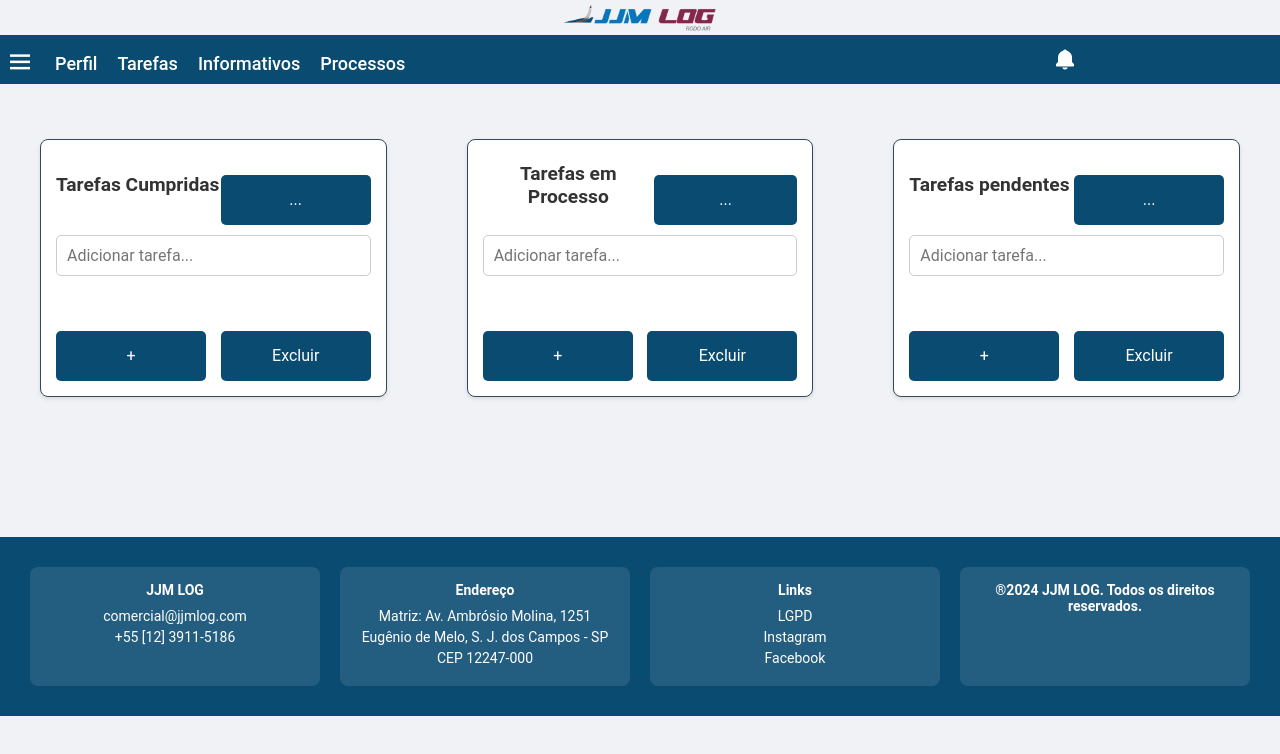
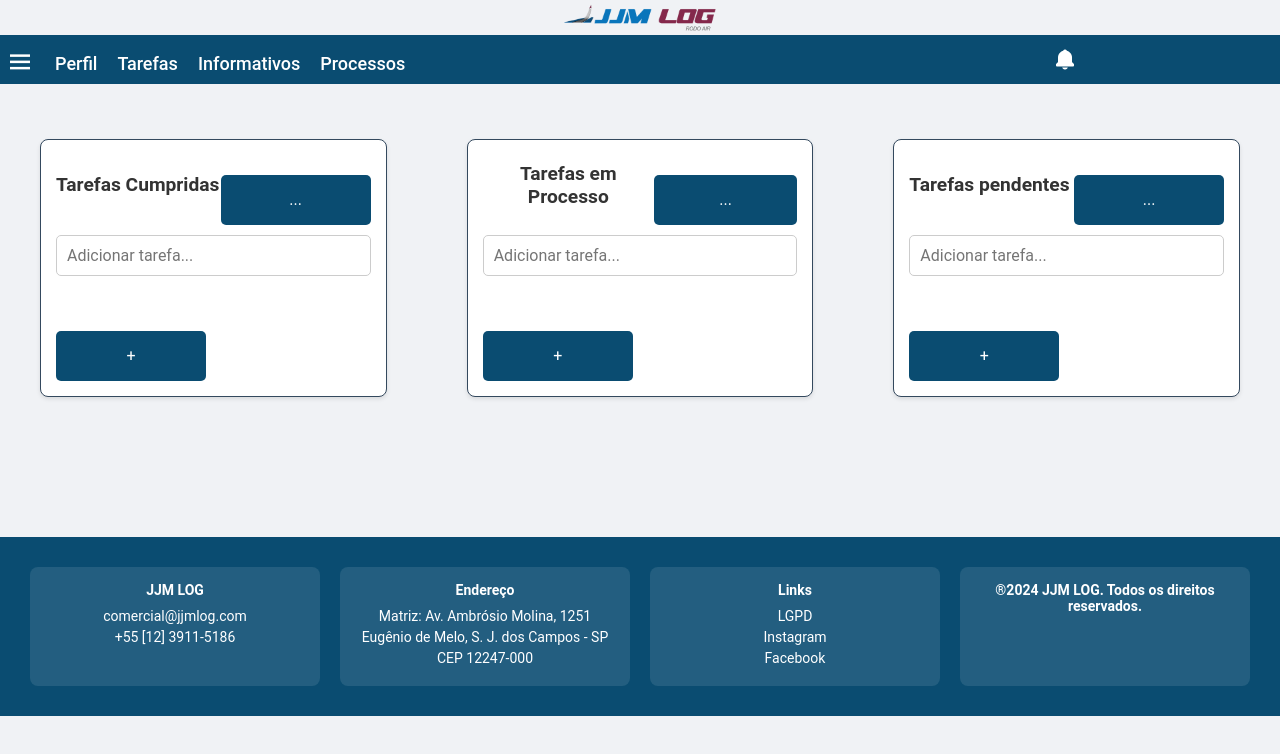
Before and after one commit to DriftOps/API-IV_Front-end, a React (Create React App) app: page /tarefas in a window 1280 px wide. Shown: the top 754 px of the page. Built offline with nearby package versions, Linux system fonts and the light colour scheme.

Commit message:
Atualização_tarefas
Possibilidade de movimentar as tarefas criadas nas abas de tarefas para os outro estados de cumpridas, em processo e pendentes.

```diff
--- a/src/componentes/tarefas/card.tsx
+++ b/src/componentes/tarefas/card.tsx
@@ -1,45 +1,37 @@
 import React, { useState, useEffect } from 'react';
 import './card.css';
 
-const Card = ({ title }) => {
-    const [tasks, setTasks] = useState(() => {
-        // Recupera as tarefas do localStorage ao inicializar o estado
-        const savedTasks = localStorage.getItem(title);
-        return savedTasks ? JSON.parse(savedTasks) : [];
-    });
+const Card = ({ title, tasks, onDropTask }) => {
     const [taskInput, setTaskInput] = useState('');
-    const [selectedTasks, setSelectedTasks] = useState(new Set());
-
-    // Salva as tarefas no localStorage sempre que elas mudam
-    useEffect(() => {
-        localStorage.setItem(title, JSON.stringify(tasks));
-    }, [tasks, title]);
 
     const addTask = () => {
         if (taskInput) {
-            setTasks([...tasks, taskInput]);
+            onDropTask(taskInput, title, title);
             setTaskInput('');
         }
     };
 
-    const toggleTaskSelection = (task) => {
-        const newSelectedTasks = new Set(selectedTasks);
-        if (newSelectedTasks.has(task)) {
-            newSelectedTasks.delete(task);
-        } else {
-            newSelectedTasks.add(task);
-        }
-        setSelectedTasks(newSelectedTasks);
+    const handleDragStart = (task) => (event) => {
+        event.dataTransfer.setData('text/plain', task);
+        event.dataTransfer.setData('source', title);
     };
 
-    const deleteSelectedTasks = () => {
-        const newTasks = tasks.filter(task => !selectedTasks.has(task));
-        setTasks(newTasks);
-        setSelectedTasks(new Set());
+    const handleDrop = (event) => {
+        event.preventDefault();
+        const task = event.dataTransfer.getData('text/plain');
+        const source = event.dataTransfer.getData('source');
+
+        if (source !== title) {
+            onDropTask(task, source, title);
+        }
+    };
+
+    const handleDragOver = (event) => {
+        event.preventDefault();
     };
 
     return (
-        <div className="card">
+        <div className="card" onDrop={handleDrop} onDragOver={handleDragOver}>
             <div className="card-header">
                 <h3>{title}</h3>
                 <button className="options-button">...</button>
@@ -55,8 +47,9 @@ const Card = ({ title }) => {
                     {tasks.map((task, index) => (
                         <div
                             key={index}
-                            className={`task-item ${selectedTasks.has(task) ? 'selected' : ''}`}
-                            onClick={() => toggleTaskSelection(task)}
+                            className="task-item"
+                            draggable
+                            onDragStart={handleDragStart(task)}
                         >
                             {task}
                         </div>
@@ -65,7 +58,6 @@ const Card = ({ title }) => {
             </div>
             <div className="card-footer">
                 <button className="add-button" onClick={addTask}>+</button>
-                <button onClick={deleteSelectedTasks}>Excluir</button>
             </div>
         </div>
     );
--- a/src/componentes/tarefas/tarefas.tsx
+++ b/src/componentes/tarefas/tarefas.tsx
@@ -1,15 +1,39 @@
-
-import React from 'react';
+import React, { useState } from 'react';
 import Card from './card';
+import './tarefas.css';
 
 const CardContainer = () => {
-  return (
-    <div className="card-container"> {/* Contêiner para os cards */}
-      <Card title="Tarefas Cumpridas" />
-      <Card title="Tarefas em Processo" />
-      <Card title="Tarefas pendentes" />
-    </div>
-  );
+    const [taskData, setTaskData] = useState({
+        "Tarefas Cumpridas": [],
+        "Tarefas em Processo": [],
+        "Tarefas pendentes": [],
+    });
+
+    const handleDropTask = (task, source, target) => {
+        setTaskData((prevData) => {
+            const newSourceTasks = prevData[source].filter((t) => t !== task);
+            const newTargetTasks = [...prevData[target], task];
+
+            return {
+                ...prevData,
+                [source]: newSourceTasks,
+                [target]: newTargetTasks,
+            };
+        });
+    };
+
+    return (
+        <div className="card-container">
+            {Object.keys(taskData).map((title) => (
+                <Card
+                    key={title}
+                    title={title}
+                    tasks={taskData[title]}
+                    onDropTask={handleDropTask}
+                />
+            ))}
+        </div>
+    );
 };
 
 export default CardContainer;
```
